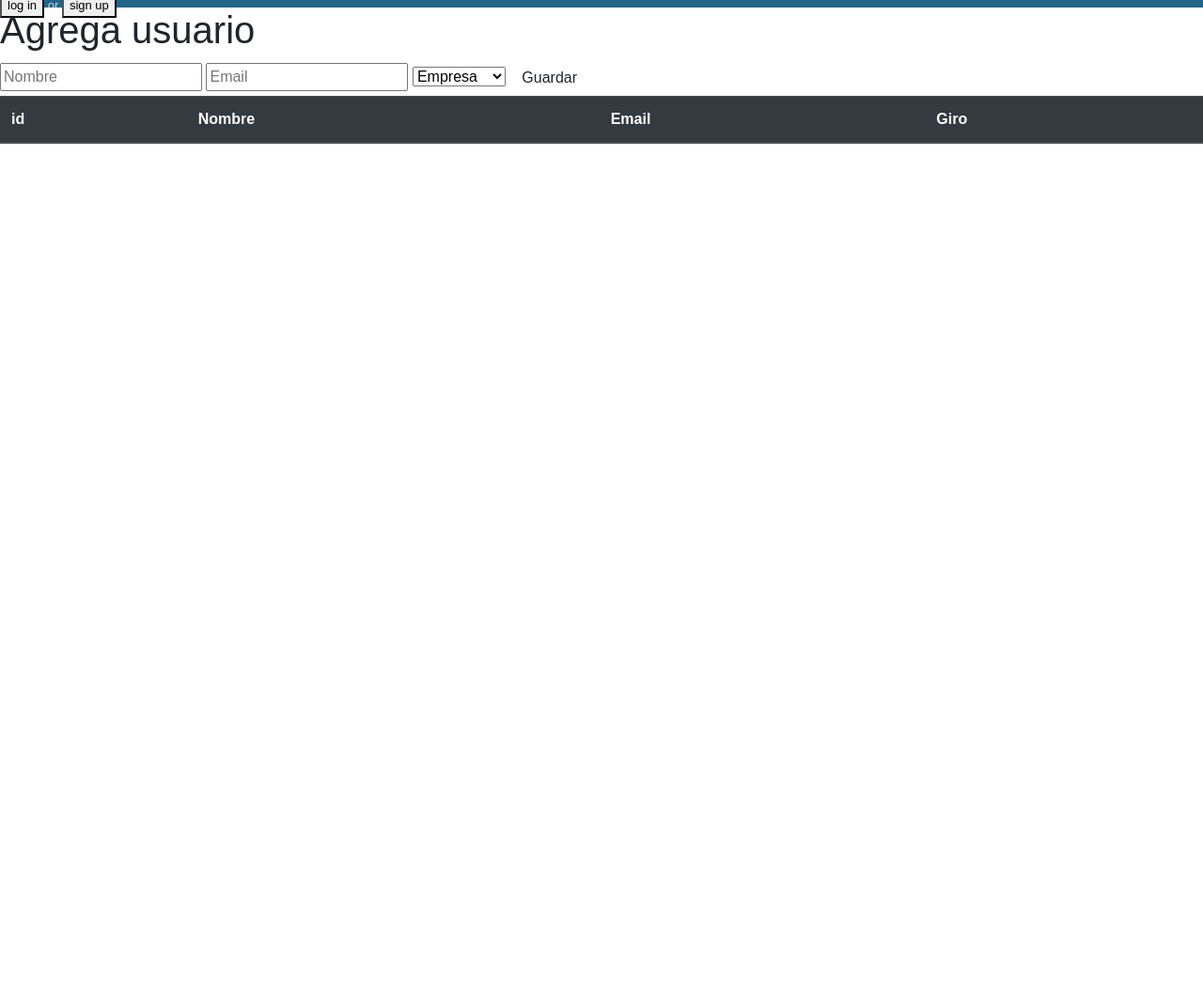
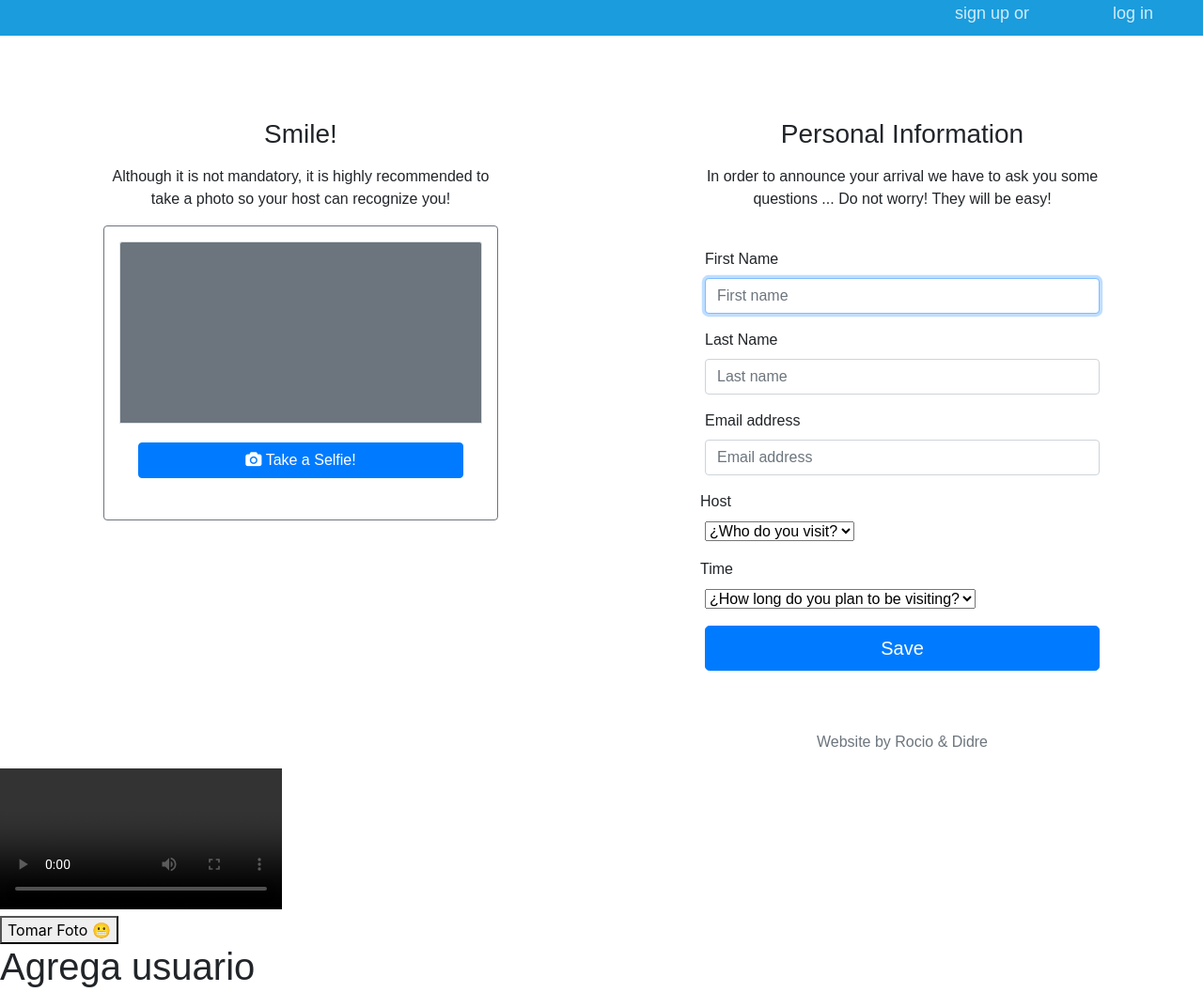
Before and after one commit to verde-two/GDL002-visitors, a website with bundled scripts: page src/index.html in a window 1280 px wide. Shown: the top 1056 px of the page at 94% size. Before the commit the page ends 800 px from the top, so only its background shows below. Built offline with nearby package versions, Linux system fonts and the light colour scheme; no server answers.

Commit message:
se guardan los inputs de los visitantes

```diff
--- a/src/data.js
+++ b/src/data.js
@@ -27,6 +27,20 @@ const saveName = () => {
 };
 document.getElementById("boton").addEventListener("click", saveName);
 
+
+const saveDataVisitors = () => {
+  let nameVisitor = document.getElementById("inputFirst_name").value;//Guardando valor de nombre
+  let lastNameVisitor = document.getElementById("inputLast_name").value//Guardar valor de last Name
+  let emailVisitor = document.getElementById("input_Email").value;//Guardando valor de email
+  let hostVisitor = document.getElementById("mySelect").value;
+  let timeVisitor = document.getElementById("myTime").value;
+  console.log(nameVisitor,lastNameVisitor,emailVisitor,hostVisitor,timeVisitor);
+  window.main.addVisitors(nameVisitor,lastNameVisitor,emailVisitor,hostVisitor,timeVisitor);
+
+
+};
+document.getElementById("exampleModal3").addEventListener("click", saveDataVisitors);
+
 // Funcion que obtiene informacion de los coworking
 //const userData = () => {
  //  let data = document.getElementById("dataCoworking");//Guardando informacion del coworking en una variable
--- a/src/index.html
+++ b/src/index.html
@@ -6,14 +6,12 @@
     <meta http-equiv="X-UA-Compatible" content="ie=edge">
     <link rel="stylesheet" href="https://stackpath.bootstrapcdn.com/bootstrap/4.3.1/css/bootstrap.min.css" integrity="sha384-ggOyR0iXCbMQv3Xipma34MD+dH/1fQ784/j6cY/iJTQUOhcWr7x9JvoRxT2MZw1T" crossorigin="anonymous">
     <link rel="stylesheet" href="style.css">
-    <title>Document</title>
+    <title>I ■ Host</title>
 
 </head>
 <body>
-<header>
-   <nav class="signup-login">
-      <div id="img-padding"> <button data-toggle="modal" data-target="#exampleModal1">log in</button> or <button data-toggle="modal" data-target="#exampleModal">sign up</button></div>
-   </nav>
+<header class="signup-login">
+    <button data-toggle="modal" data-target="#exampleModal1">log in</button> <button data-toggle="modal" data-target="#exampleModal">sign up or</button>
 </header>
 
 <!---------------------------------- modal log in ---------------------------------------->
@@ -62,10 +60,150 @@
 
 <!-- ----------------------------------------------------------------------------------------------  -->
 
+<!----------------------------------------- registro de visitantes ------------------------->
+<main role="main" class="container-fluid" style="margin-top: 64px;">
+		<div class="row">
+			<div class="col-md-12">
+				<div class="row">
+					<div class="col-12 col-lg-6">
+						<div class="text-center pt-4 pb-4" style="max-width: 420px;margin: auto;">
+							<h5 class="h3 mb-3 font-weight-normal">Smile!</h5>
+							<p>Although it is not mandatory, it is highly recommended to take a photo so your host can recognize you!</p>
+
+							<div class="card border-secondary" id="selfie-card" style="max-width: 420px; margin: auto;padding: 16px;">
+								<video autoplay class="card-img-top border bg-secondary" alt="Card image cap"></video>
+								<canvas class="card-img-top border d-none" alt="Card image cap"></canvas>
+
+								<div class="card-body text-center">
+									<div class="btn-group w-100 pb-2">
+										<a href="#" id="takeSelfie-btn" class="btn btn-primary w-100">
+											<i class="fa fa-camera"></i>
+											<span>Take a Selfie!</span>
+										</a>
+									</div>
+									<div class="btn-group w-100 pb-2 d-none">
+										<a href="#" id="reTakeSelfie-btn" class="btn btn-outline-danger w-100">
+											<i class="fa fa-sync"></i>
+											<span>Repeat</span>
+										</a>
+										<a href="#" id="removeSelfie-btn" class="btn btn-outline-danger">
+											<i class="fa fa-times"></i>
+										</a>
+									</div>
+								</div>
+							</div>
+						</div>
+					</div>
+					<div class="col-12 col-lg-6">
+						<div class="text-center pt-4 pb-4" style="max-width: 420px; margin: auto;" >
+							<h5 class="h3 mb-3 font-weight-normal">Personal Information</h5>
+							<p>In order to announce your arrival we have to ask you some questions ... Do not worry! They will be easy!</p>
+						</div>
+						<form class="form-signup" style="max-width: 420px; margin: auto;" method="POST">
+
+							<div class="form-row">
+								<div class="form-group col-12">
+									<label for="inputFirst_name">First Name</label>
+									<input name="first_name" id="inputFirst_name" class="form-control" placeholder="First name" required="" autofocus="true" type="text">
+								</div>
+							</div>
+
+							<div class="form-row">
+								<div class="form-group col-12">
+									<label for="inputlast_name">Last Name</label>
+									<input name="last_name" id="inputLast_name" class="form-control" placeholder="Last name" required="" type="text">
+								</div>
+							</div>
+
+							<div class="form-row">
+								<div class="form-group col-12">
+									<label for="input_Email">Email address</label>
+									<input name="email" id="input_Email" class="form-control" placeholder="Email address" required="" type="text">
+								</div>
+              </div>
+
+              <div class="form-row">
+                  <label for="mySelect">Host</label>
+                  <div class="form-group col-12">
+                  <select id="mySelect" >
+                      <option class="form-control"> ¿Who do you visit? </option>
+                      <option class="form-control">Laboratoria</option>
+                      <option class="form-control">Plaza Sania</option>
+                  </select>
+                </div>
+              </div>
+
+              <div class="form-row">
+                  <label for="myTime">Time</label>
+                  <div class="form-group col-12">
+                  <select id="myTime" >
+                      <option class="form-control"> ¿How long do you plan to be visiting? </option>
+                      <option class="form-control">30 min</option>
+                      <option class="form-control">1 hr</option>
+                      <option class="form-control">2 hr</option>
+                      <option class="form-control">half day</option>
+                      <option class="form-control">all day</option>
+                  </select>
+                </div>
+              </div>
+<!--
+							<div class="form-row">
+								<div class="form-group col-12">
+									<label for="inputRepeatPassword">Repeat Password</label>
+									<input name="repeatPassword" id="inputRepeatPassword" class="form-control" placeholder="Repeat Password" required="" type="password">
+								</div>
+							</div> -->
+
+							<div class="form-row">
+								<div class="form-group col-12">
+									<button id="btnVisitors" class="btn btn-lg btn-primary btn-block" type="submit">Save</button>
+								</div>
+							</div>
+
+							<p class="mt-5 mb-3 text-muted text-center">Website by Rocio & Didre</p>
+						</form>
+
+					</div>
+				</div>
+			</div>
+		</div>
+	</main>
+
+  <!-- <section class="container">
+
+  <input type="text" id="nameV" placeholder="Nombre" autofocus="autofocus">
+  <input type="text" id="firstNameV" placeholder="Apellido">
+  <input type="text" id="emailV" placeholder="Ingresa tu correo electronico" required="required">
+  <input type="date" id="date">
+  <input type="text" id="stay" placeholder="Tiempo estimado de visita">
+
+  <canvas id="snapshot"></canvas>
+
+  <form>
+      <select id="mySelect">
+          <option> ¿A quien visitas? </option>
+          <option>Laboratoria</option>
+          <option>Plaza Sania</option>
+      </select>
+  </form>
+  <button class="btn btn-inf" id="btnVisitors">Guardar</button>
 
 
 
+</section> -->
+<!-- <p id="demo"></p> -->
+<section id="foto">
+
+  <video id="player" controls autoplay></video>
+
+
+</section>
+<button id="whisky" title="Foto de registro"> Tomar Foto 😬 </button>
+<!-- -------------------------------------------------------------------------------------------------- -->
+
 <!--Registro de coworking-->
+<div id="container">
+  </div>
   <section class="coworking">
     <h1>Agrega usuario</h1>
       <input type="text" id="nombre" placeholder="Nombre" >
@@ -75,6 +213,7 @@
           <option value="freelancer">Freelancer</option>
         </select>
       <button class="btn btn-inf" id="boton">Guardar</button>
+
       <table class="table">
         <thead class="thead-dark">
           <tr>
@@ -90,39 +229,7 @@
       </table>
    </section>
 
-<!--Registro de
 
-  <section class="container">
-
-  <input type="text" id="name" placeholder="Nombre" autofocus="autofocus">
-  <input type="text" id="firstName" placeholder="Apellido">
-  <input type="text" id="email" placeholder="Ingresa tu correo electronico" required="required">
-  <input type="date" id="date">
-  <input type="text" id="stay" placeholder="Tiempo estimado de visita">
-
-  <canvas id="snapshot"></canvas>
-
-  <form>
-      <select id="mySelect" onchange="myFunction()">
-          <option> ¿A quien visitas? </option>
-          <option>Laboratoria</option>
-          <option>Plaza Sania</option>
-      </select>
-  </form>
-
-  <p id="demo"></p>
-  <button id= "boton" onclick="guardar()" title="Almacenar en Database"> Registrarme </button>
-</section>
-
-<section id="foto">
-
-  <video id="player" controls autoplay></video>
-
-
-</section>
-<button id="whisky" title="Foto de registro"> Tomar Foto 😬 </button>
-
-visitantes-->
 
 <script src="https://code.jquery.com/jquery-3.3.1.slim.min.js" integrity="sha384-q8i/X+965DzO0rT7abK41JStQIAqVgRVzpbzo5smXKp4YfRvH+8abtTE1Pi6jizo" crossorigin="anonymous"></script>
 <script src="https://cdnjs.cloudflare.com/ajax/libs/popper.js/1.14.7/umd/popper.min.js" integrity="sha384-UO2eT0CpHqdSJQ6hJty5KVphtPhzWj9WO1clHTMGa3JDZwrnQq4sF86dIHNDz0W1" crossorigin="anonymous"></script>
--- a/src/main.js
+++ b/src/main.js
@@ -201,8 +201,25 @@ window.main = {
       .catch(function (error) {
         console.error("Error adding document: ", error);
       });
+  },
+  addVisitors : (name,lastName,email,host,time) => {
+    console.log('estoy')
+    //Agregar coworking
+    db.collection("visitors").add({
+        name: name,
+        lastName : lastName,
+        email: email,
+        host: host,
+        time: time
+      })
+      .then(function (docRef) {
+        console.log("Document written with ID: ", docRef.id);
+      })
+      .catch(function (error) {
+        console.error("Error adding document: ", error);
+      });
   }
-},
+};
   //showCoworking:() => {
     // Mostrar coworking en la interfaz
   //userCoworking: () => {
--- a/src/style.css
+++ b/src/style.css
@@ -8,35 +8,34 @@
   font-family: sans-serif;
 }
 
-nav {
+header.signup-login {
   color: white;
-  background-color: rgb(32,101,136);
+  background-color: rgb(26, 156, 221);
   padding-top: 15px;
   padding-bottom: 15px;
-  height: 23px;
-
+  height: 60px;
   font-family: sans-serif;
   font-size: 13px;
 }
 
-nav a {
-  color: white;
-  text-decoration: none;
-}
 
 
-
-.signup-login a {
-  color: rgba(233,243,255,.8);
+.signup-login button {
+  color: rgba(255, 255, 255, 0.8);
   text-decoration: none;
+  font-size: large;
   display: flex;
   padding-right: 5px;
   padding-left: 5px;
+  border: none;
+  background: none;
+  margin-top: 7px;
+  justify-content: center;
 }
 .clearfix {
   clear: both;
 }
-.signup-login p {
+.signup-login button {
   padding-right: 4px;
   width: 150px;
   float:right;
```
